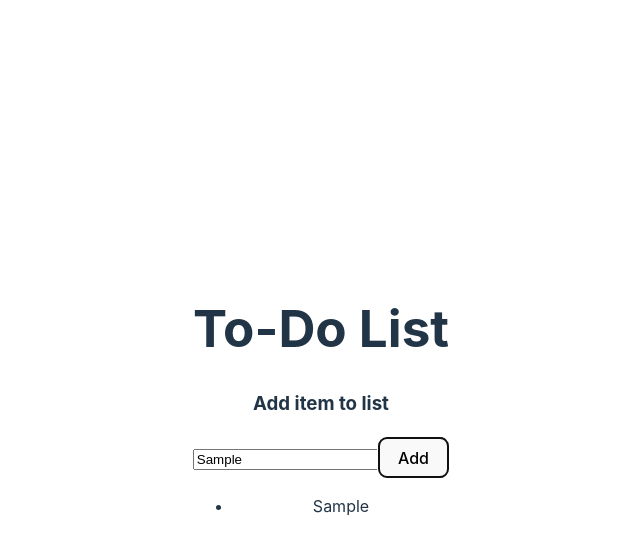
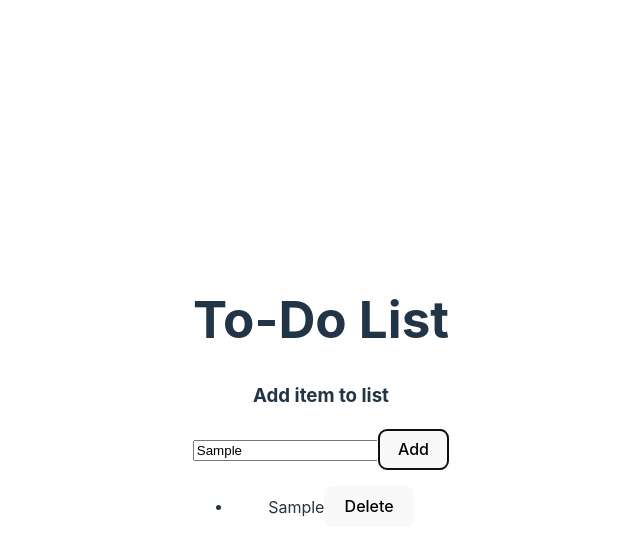
Before and after one commit to Antman295/ALAB_320H.9.1, a React (Vite) app: page / in a window 1280 px wide. Both pictures are taken after typing "Sample" into the empty fields and a click on the button "Add". Shown: the top 554 px of the page, without its empty margins (319-959 px from the left). Built offline with nearby package versions, Linux system fonts and the light colour scheme.

Commit message:
Added Delete Button
Added the delete button next to a task on the list, it just doesn't work yet...

```diff
--- a/src/components/DeleteButton.jsx
+++ b/src/components/DeleteButton.jsx
@@ -1,6 +1,6 @@
 export default function DeleteButton({task, dispatch}) {
     return (
         <button onClick={() => dispatch({ type: "remove_task", payload: {task}})}
-        >{task}Delete</button>
+        >Delete</button>
     )
 }
--- a/src/components/List.jsx
+++ b/src/components/List.jsx
@@ -1,9 +1,12 @@
-function List({ tasks = []}) {
+import DeleteButton from "./DeleteButton";
+
+function List({ tasks = [], dispatch}) {
     return (
         <ul>
             {tasks.map((task, index) => (
                 <li key={index}>
                     {task.task}
+                    <DeleteButton task={task} dispatch={dispatch}/>
                 </li>
             ))}
         </ul>
--- a/src/utilites/listReducer.mjs
+++ b/src/utilites/listReducer.mjs
@@ -1,11 +1,7 @@
 export default function reducer(state, {type, payload}) {
-    console.log("Reducer received payload:", payload); // Log the payload here
-
     switch(type) {
         case "add_task" : {
             const {task} = payload;
-            console.log("Task to add:", task); // Log task to check if it's correct
-
             if (task  === "") {
                 return state;
             }
@@ -20,11 +16,11 @@ export default function reducer(state, {type, payload}) {
             });
             if (taskExist) return state;
 
-            return [{task: task}, ...state];
+            return [{task}, ...state];
 
         }
         case "remove_task" : {
-            return state.filter((s) => s.task !== task);
+            return state.filter((s) => s.task !== payload.task);
         }
 
         default:
```
